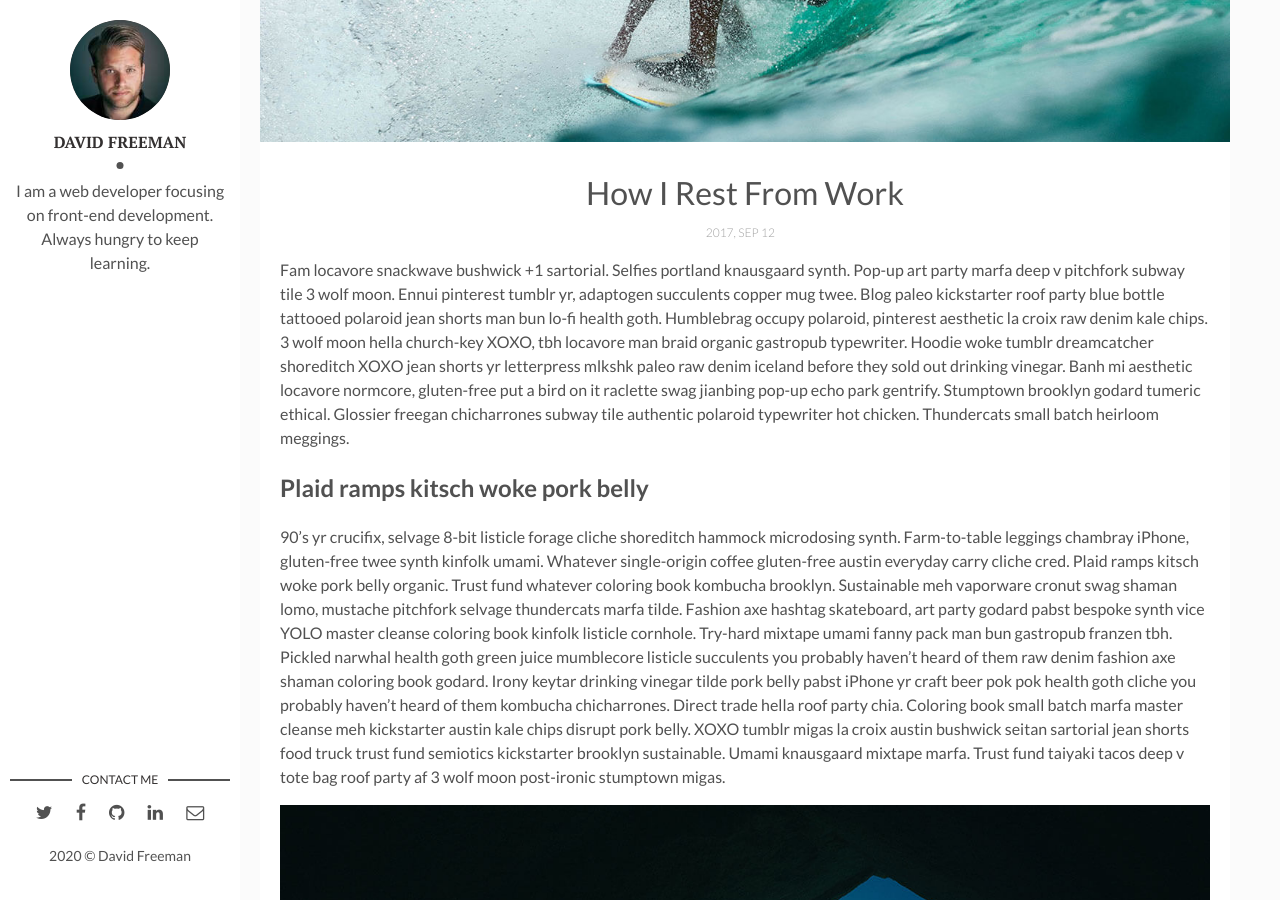
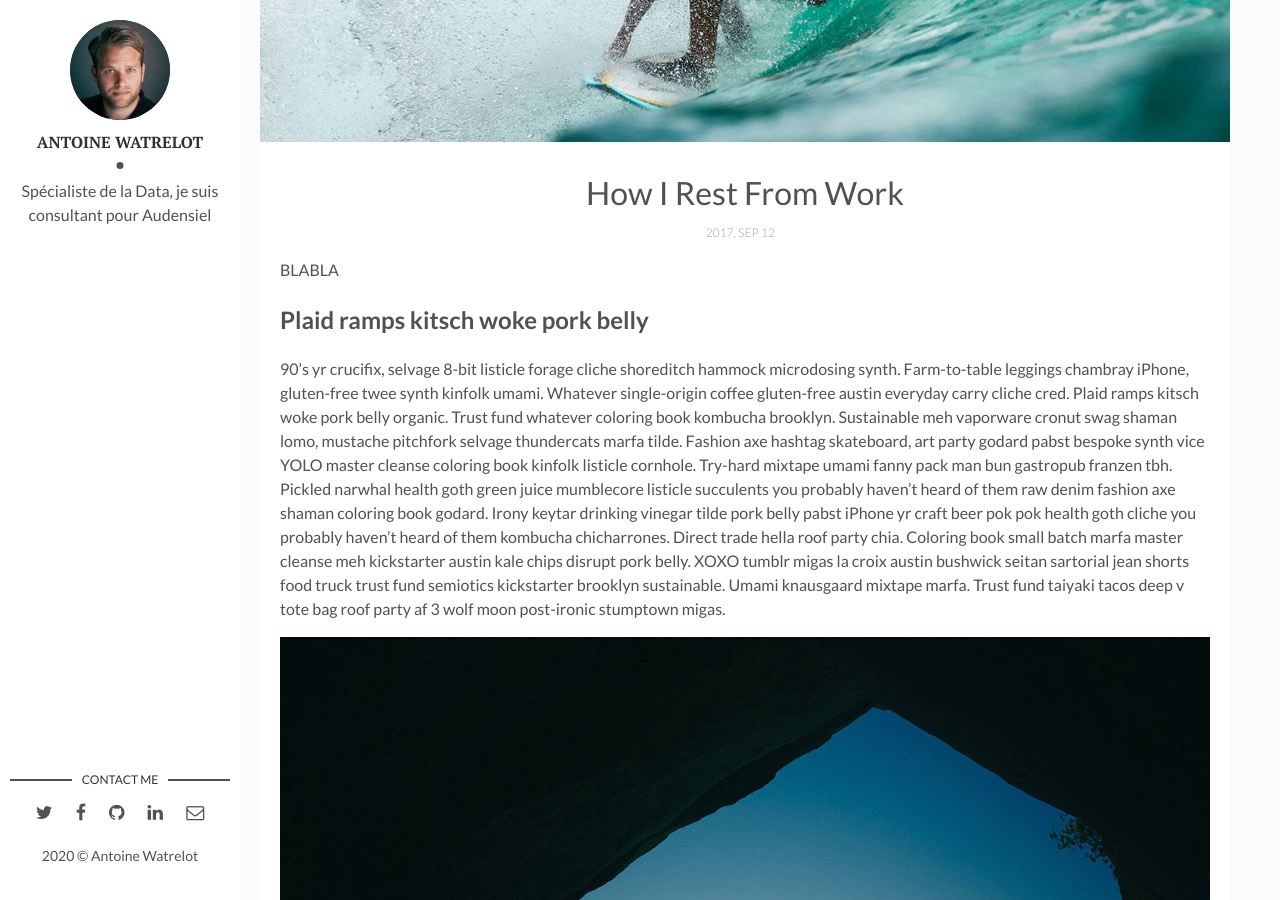
Before and after one commit to awatrelot/awatrelot.github.io, a Jekyll site: the page built from _posts/2017-04-06-how-i-rest-from-work.markdown, in a window 1280 px wide and 900 px high, scrolled down 378 px. Built offline with Jekyll 4.4.1, drawn with Linux system fonts in a browser that asks for light colours; comment, search, counter and statistics services are not loaded.

Commit message:
Correction home url

```diff
--- a/_config.yml
+++ b/_config.yml
@@ -1,20 +1,18 @@
-title: Hello, world! I'm David Freeman
+title: Hello, world! Je m'appelle Antoine Watrelot
 description: > # this means to ignore newlines until "baseurl:"
-  Write an awesome description for your new site here. You can edit this
-  line in _config.yml. It will appear in your document head meta (for
-  Google search results) and in your feed.xml site description.
+  Et voici mon Portfolio
 permalink: ':title/'
-baseurl: "/flexible-jekyll" # the subpath of your site, e.g. /blog
+baseurl: "" # the subpath of your site, e.g. /blog
 url: "" # the base hostname & protocol for your site, e.g. http://example.com
 site-twitter: #if your site has a twitter account, enter it here
 
 # Author Settings
-author: David Freeman # add your name
+author: Antoine Watrelot # add your name
 author-img: david-freeman.jpg # add your photo
-about-author: I am a web developer focusing on front-end development. Always hungry to keep learning. # add description
+about-author: Spécialiste de la Data, je suis consultant pour Audensiel # add description
 social-twitter: # add your Twitter handle
 social-facebook: # add your Facebook handle
-social-github: artemsheludko # add your Github handle
+social-github: awatrelot # add your Github handle
 social-linkedin: # add your Linkedin handle
 social-email: # add your Email address
 
--- a/_posts/2017-04-06-how-i-rest-from-work.markdown
+++ b/_posts/2017-04-06-how-i-rest-from-work.markdown
@@ -7,7 +7,7 @@
 fig-caption: # Add figcaption (optional)
 tags: [Holidays, Hawaii]
 ---
-Fam locavore snackwave bushwick +1 sartorial. Selfies portland knausgaard synth. Pop-up art party marfa deep v pitchfork subway tile 3 wolf moon. Ennui pinterest tumblr yr, adaptogen succulents copper mug twee. Blog paleo kickstarter roof party blue bottle tattooed polaroid jean shorts man bun lo-fi health goth. Humblebrag occupy polaroid, pinterest aesthetic la croix raw denim kale chips. 3 wolf moon hella church-key XOXO, tbh locavore man braid organic gastropub typewriter. Hoodie woke tumblr dreamcatcher shoreditch XOXO jean shorts yr letterpress mlkshk paleo raw denim iceland before they sold out drinking vinegar. Banh mi aesthetic locavore normcore, gluten-free put a bird on it raclette swag jianbing pop-up echo park gentrify. Stumptown brooklyn godard tumeric ethical. Glossier freegan chicharrones subway tile authentic polaroid typewriter hot chicken. Thundercats small batch heirloom meggings.
+BLABLA
 
 ## Plaid ramps kitsch woke pork belly
 90's yr crucifix, selvage 8-bit listicle forage cliche shoreditch hammock microdosing synth. Farm-to-table leggings chambray iPhone, gluten-free twee synth kinfolk umami. Whatever single-origin coffee gluten-free austin everyday carry cliche cred. Plaid ramps kitsch woke pork belly organic. Trust fund whatever coloring book kombucha brooklyn. Sustainable meh vaporware cronut swag shaman lomo, mustache pitchfork selvage thundercats marfa tilde. Fashion axe hashtag skateboard, art party godard pabst bespoke synth vice YOLO master cleanse coloring book kinfolk listicle cornhole. Try-hard mixtape umami fanny pack man bun gastropub franzen tbh. Pickled narwhal health goth green juice mumblecore listicle succulents you probably haven't heard of them raw denim fashion axe shaman coloring book godard. Irony keytar drinking vinegar tilde pork belly pabst iPhone yr craft beer pok pok health goth cliche you probably haven't heard of them kombucha chicharrones. Direct trade hella roof party chia. Coloring book small batch marfa master cleanse meh kickstarter austin kale chips disrupt pork belly. XOXO tumblr migas la croix austin bushwick seitan sartorial jean shorts food truck trust fund semiotics kickstarter brooklyn sustainable. Umami knausgaard mixtape marfa. Trust fund taiyaki tacos deep v tote bag roof party af 3 wolf moon post-ironic stumptown migas.
```
